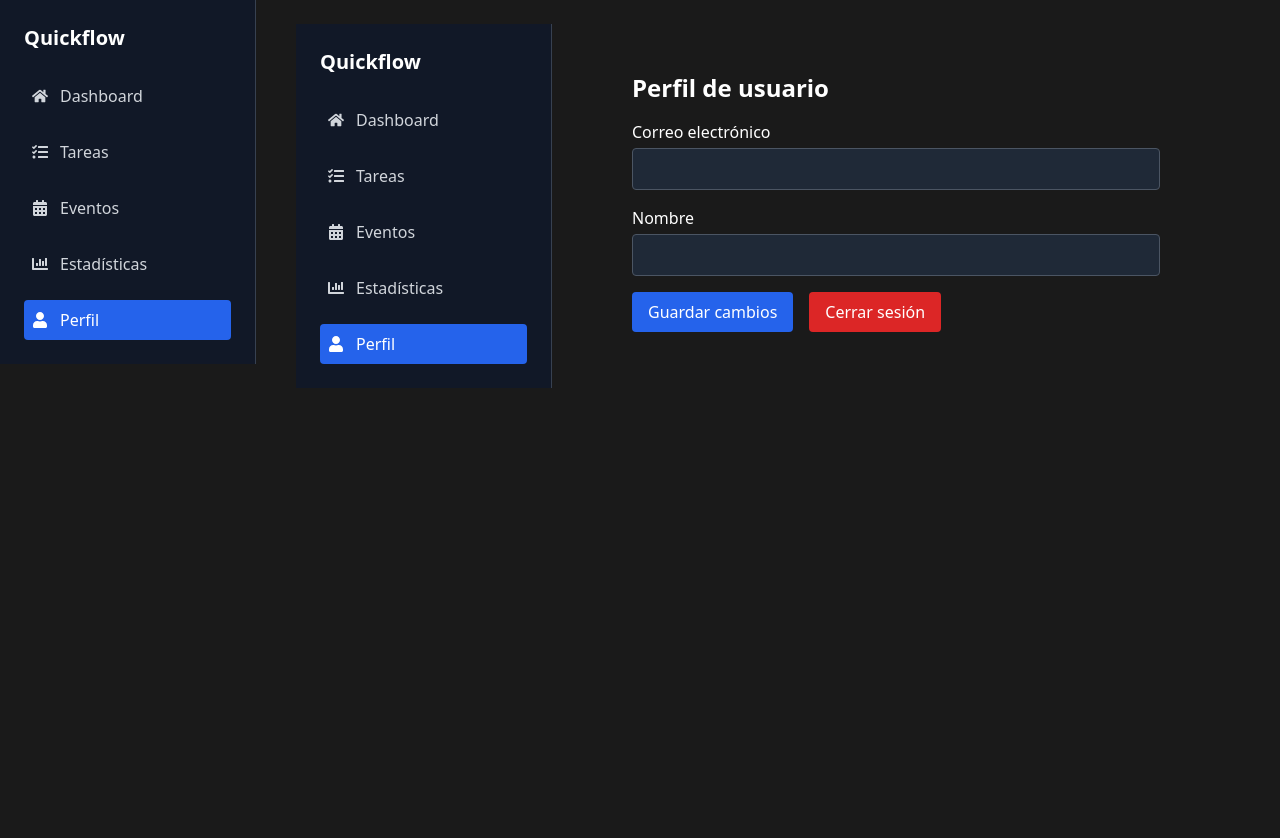
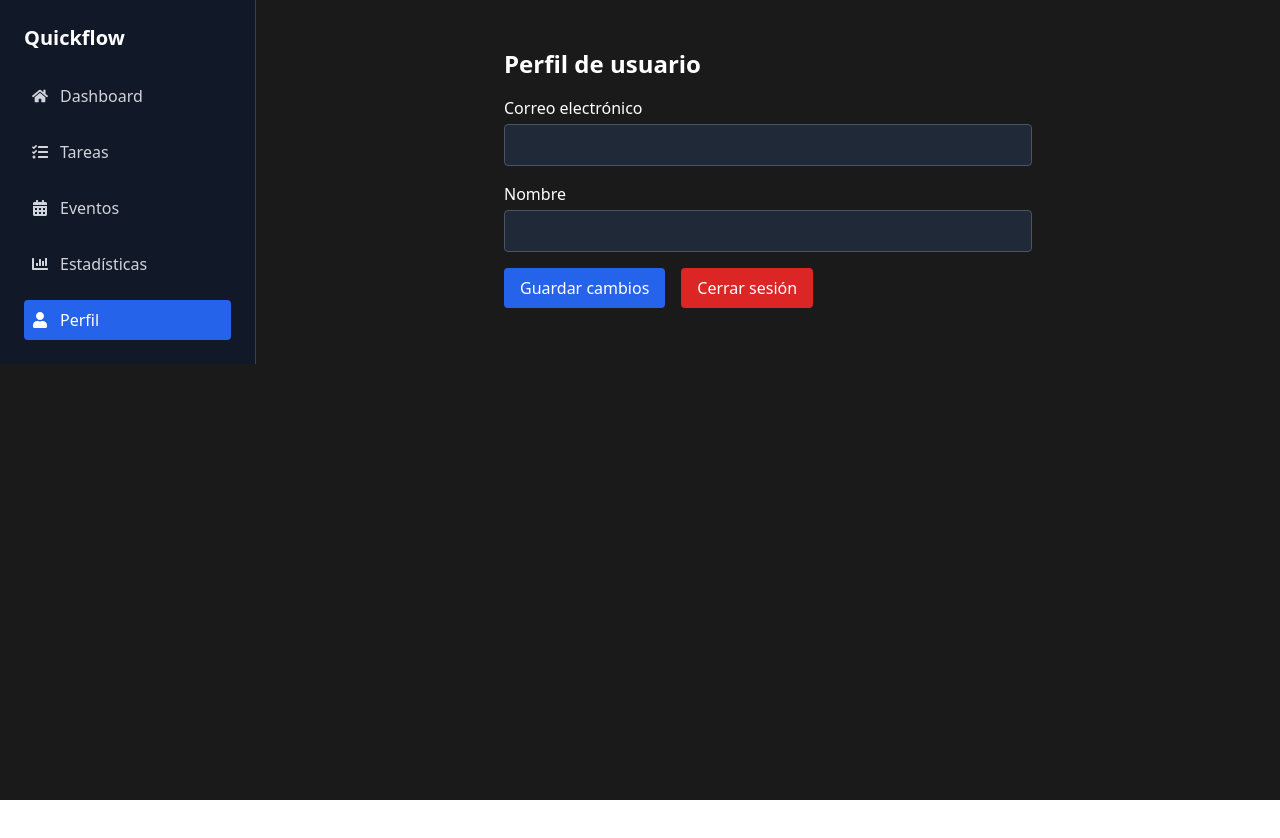
Before and after one commit to elisarrtech/quickflow-frontend, a React (Vite) app: page /perfil in a window 1280 px wide. Shown: the top 838 px of the page. After the commit the page ends 800 px from the top, so only its background shows below. Built offline with nearby package versions, Linux system fonts and the light colour scheme; no server answers.

Commit message:
Update Perfil.jsx

```diff
--- a/src/pages/Perfil.jsx
+++ b/src/pages/Perfil.jsx
@@ -1,6 +1,6 @@
 // src/pages/Perfil.jsx
 import React, { useEffect, useState } from 'react';
-import DashboardLayout from '../components/DashboardLayout';
+// import DashboardLayout from '../components/DashboardLayout'; // Elimina esta línea
 import { useNavigate } from 'react-router-dom';
 
 const Perfil = () => {
@@ -58,7 +58,7 @@ const Perfil = () => {
   };
 
   return (
-    <DashboardLayout>
+    // Elimina <DashboardLayout> y </DashboardLayout>
     <div className="text-white p-6 max-w-xl mx-auto">
       <h1 className="text-2xl font-bold mb-4">Perfil de usuario</h1>
       <div className="mb-4">
@@ -102,7 +102,7 @@ const Perfil = () => {
         </div>
       )}
     </div>
-    </DashboardLayout>
+    // Elimina </DashboardLayout>
   );
 };
 
```
Lines whose indentation alone changed are shown as unchanged.
